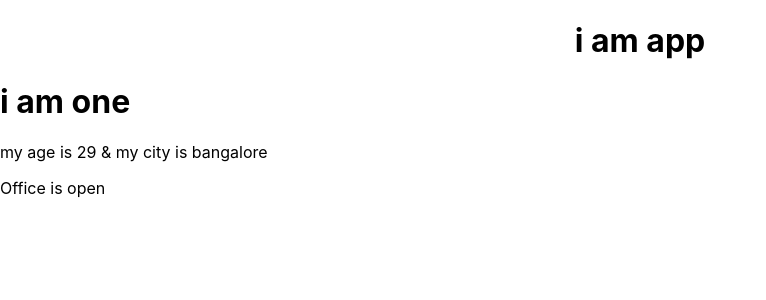
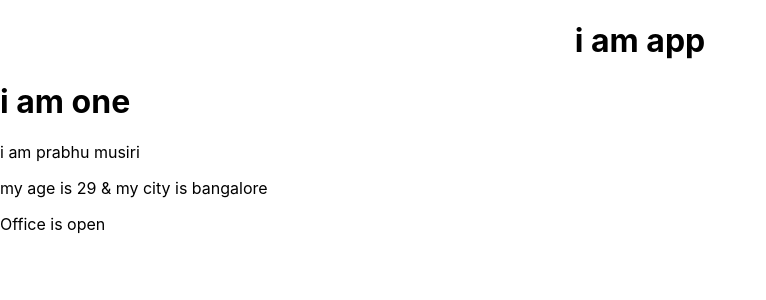
Before and after one commit to PrabhuSPK/ReactJs_Basics_02, a React (Create React App) app in the folder project/: page / in a window 1280 px wide. Shown: the top 300 px of the page, without its empty margins (0-766 px from the left). Built offline with nearby package versions, Linux system fonts and the light colour scheme.

Commit message:
Props-conditional rendering { bio &&  <Two bio={bio} />  }

```diff
--- a/project/src/components/One.js
+++ b/project/src/components/One.js
@@ -4,8 +4,8 @@ import Two from "./Two";
 
 function Name(){
   // const name="Prabhu"
-  // const bio = {"name":"prabhu","location":"musiri"}
-  const bio = {}
+  const bio = {"name":"prabhu","location":"musiri"}
+  // const bio = {}
   const data = {"age":29,"city":"bangalore"}
   const office = true //Office is open
   // const office = false //Office is closed
@@ -14,8 +14,10 @@ function Name(){
       <>
       <h1>i am one</h1>
 
-      { bio.name !== undefined && bio.location !== undefined ?
-       <Two bio={bio} /> : null }
+      {/* { bio.name !== undefined && bio.location !== undefined ?
+       <Two bio={bio} /> : null } */}
+
+       { bio &&  <Two bio={bio} />  }
 
       <Four data={data} />
       { office ? <p>Office is open</p> : <p>Office is closed</p>}
```
